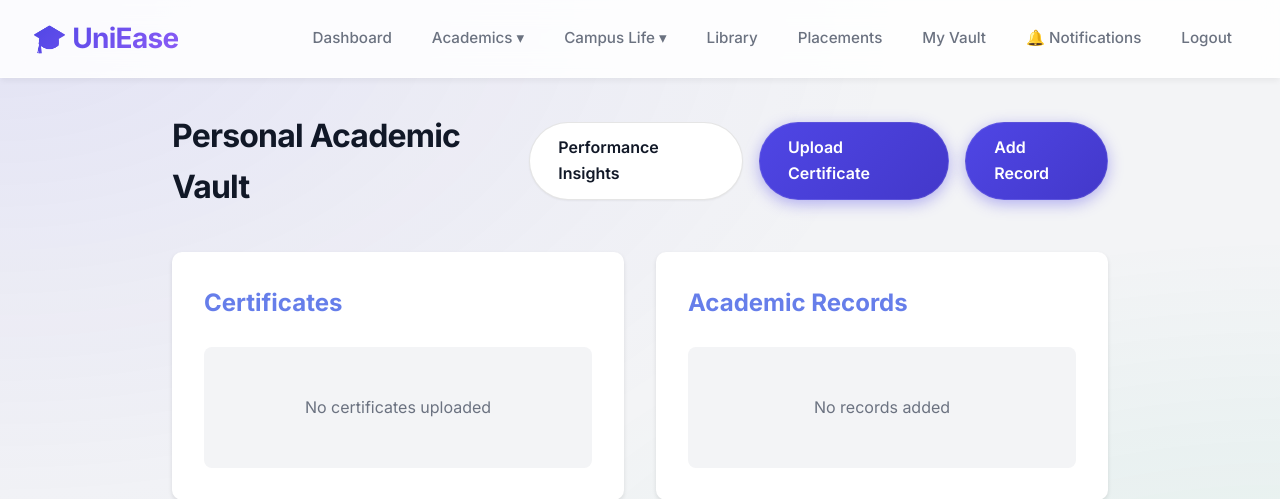
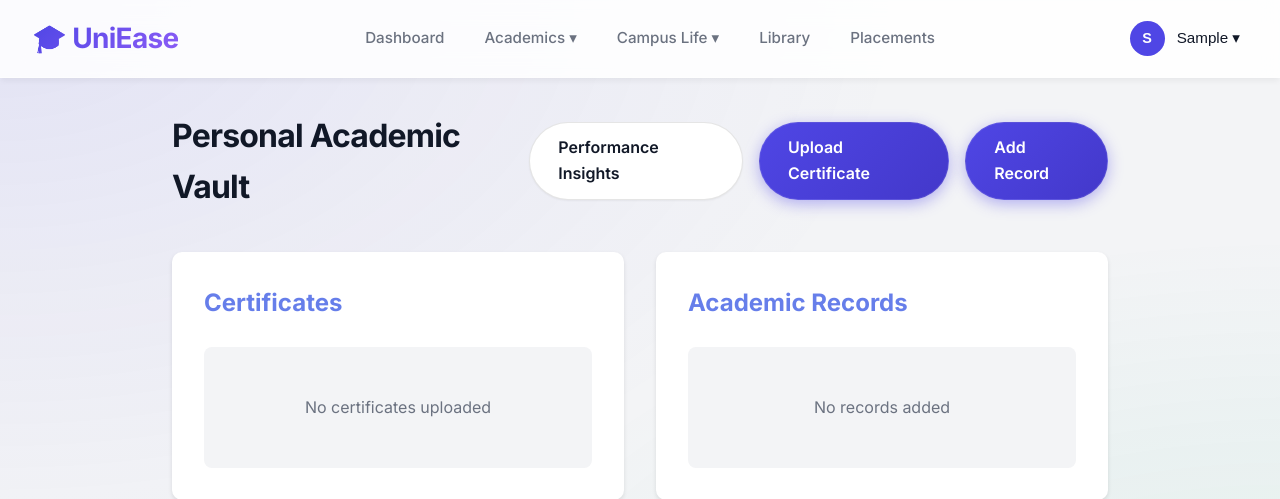
Before and after one commit to Mahendra2238/UniEase-unified-smart-campus-life-and-academic-assistant, a Django app: page /vault/ in a window 1280 px wide. Shown: the top 499 px of the page. Run offline with Django 5.2, Linux system fonts and the light colour scheme; the visitor is signed in with stand-in values (Sample User, id 1); data that the repository does not hold is empty.

Commit message:
Implement top-right realtime profile section in Navbar

```diff
--- a/static/css/style.css
+++ b/static/css/style.css
@@ -175,6 +175,132 @@ body {
   color: var(--primary);
 }
 
+/* Navbar Right / Profile Section */
+.nav-right {
+  display: flex;
+  align-items: center;
+  gap: 1.5rem;
+}
+
+.nav-profile-dropdown {
+  position: relative;
+}
+
+.nav-profile-btn {
+  display: flex;
+  align-items: center;
+  gap: 0.75rem;
+  background: none;
+  border: none;
+  padding: 0.25rem 0.5rem;
+  cursor: pointer;
+  border-radius: var(--radius-md);
+  transition: all 0.2s;
+}
+
+.nav-profile-btn:hover {
+  background: rgba(79, 70, 229, 0.05);
+}
+
+.nav-avatar {
+  width: 35px;
+  height: 35px;
+  border-radius: 50%;
+  background: var(--primary);
+  color: white;
+  display: flex;
+  align-items: center;
+  justify-content: center;
+  font-weight: 600;
+  overflow: hidden;
+  font-size: 0.9rem;
+}
+
+.nav-avatar img {
+  width: 100%;
+  height: 100%;
+  object-fit: cover;
+}
+
+.nav-username {
+  font-weight: 500;
+  color: var(--text-main);
+  font-size: 0.95rem;
+}
+
+.nav-profile-content {
+  display: none;
+  position: absolute;
+  top: 130%;
+  right: 0;
+  background: white;
+  min-width: 200px;
+  box-shadow: var(--shadow-xl);
+  border-radius: var(--radius-md);
+  border: 1px solid rgba(0, 0, 0, 0.05);
+  padding: 0.5rem;
+  z-index: 1000;
+  animation: slideDown 0.2s ease-out;
+}
+
+.nav-profile-dropdown:hover .nav-profile-content {
+  display: block;
+}
+
+@keyframes slideDown {
+  from {
+    opacity: 0;
+    transform: translateY(-10px);
+  }
+
+  to {
+    opacity: 1;
+    transform: translateY(0);
+  }
+}
+
+.profile-header {
+  padding: 0.75rem 1rem;
+  display: flex;
+  flex-direction: column;
+}
+
+.profile-header strong {
+  font-size: 0.95rem;
+  color: var(--text-main);
+}
+
+.profile-header span {
+  font-size: 0.8rem;
+  color: var(--text-muted);
+}
+
+.nav-profile-content hr {
+  margin: 0.5rem 0;
+  border: none;
+  border-top: 1px solid rgba(0, 0, 0, 0.05);
+}
+
+.nav-profile-content a {
+  padding: 0.75rem 1rem;
+  text-decoration: none;
+  color: var(--text-main);
+  display: block;
+  font-size: 0.9rem;
+  border-radius: var(--radius-sm);
+  transition: all 0.2s;
+}
+
+.nav-profile-content a:hover {
+  background: var(--bg-body);
+  color: var(--primary);
+}
+
+.logout-link:hover {
+  color: #EF4444 !important;
+  background: #FEF2F2 !important;
+}
+
 /* Main Content */
 .main-content {
   min-height: calc(100vh - 140px);
--- a/templates/base.html
+++ b/templates/base.html
@@ -15,6 +15,7 @@
             <div class="nav-brand">
                 <a href="{% url 'dashboard' %}">🎓 UniEase</a>
             </div>
+            <div class="nav-links">
                 <ul class="nav-menu">
                     <li><a href="{% url 'dashboard' %}">Dashboard</a></li>
                     <li class="dropdown">
@@ -39,8 +40,6 @@
                     </li>
                     <li><a href="{% url 'library' %}">Library</a></li>
                     <li><a href="{% url 'placements' %}">Placements</a></li>
-                <li><a href="{% url 'academic_vault' %}">My Vault</a></li>
-                <li><a href="{% url 'notifications' %}">🔔 Notifications</a></li>
                     {% if user.profile.role == 'admin' %}
                     <li class="dropdown">
                         <a href="#" class="dropbtn">Admin ▾</a>
@@ -53,8 +52,35 @@
                         </div>
                     </li>
                     {% endif %}
-                <li><a href="{% url 'logout' %}">Logout</a></li>
                 </ul>
+            </div>
+
+            <div class="nav-right">
+                <div class="nav-profile-dropdown">
+                    <button class="nav-profile-btn">
+                        <div class="nav-avatar">
+                            {% if user.profile.profile_picture %}
+                            <img src="{{ user.profile.profile_picture.url }}" alt="Avatar">
+                            {% else %}
+                            <span>{{ user.first_name|first }}</span>
+                            {% endif %}
+                        </div>
+                        <span class="nav-username">{{ user.first_name }} ▾</span>
+                    </button>
+                    <div class="nav-profile-content">
+                        <div class="profile-header">
+                            <strong>{{ user.get_full_name }}</strong>
+                            <span>{{ user.profile.get_role_display }}</span>
+                        </div>
+                        <hr>
+                        <a href="{% url 'edit_profile' %}">👤 Edit Profile</a>
+                        <a href="{% url 'notifications' %}">🔔 Notifications</a>
+                        <a href="{% url 'academic_vault' %}">🔐 My Vault</a>
+                        <hr>
+                        <a href="{% url 'logout' %}" class="logout-link">🚪 Logout</a>
+                    </div>
+                </div>
+            </div>
         </div>
     </nav>
     {% endif %}
```
Lines whose indentation alone changed are shown as unchanged.
